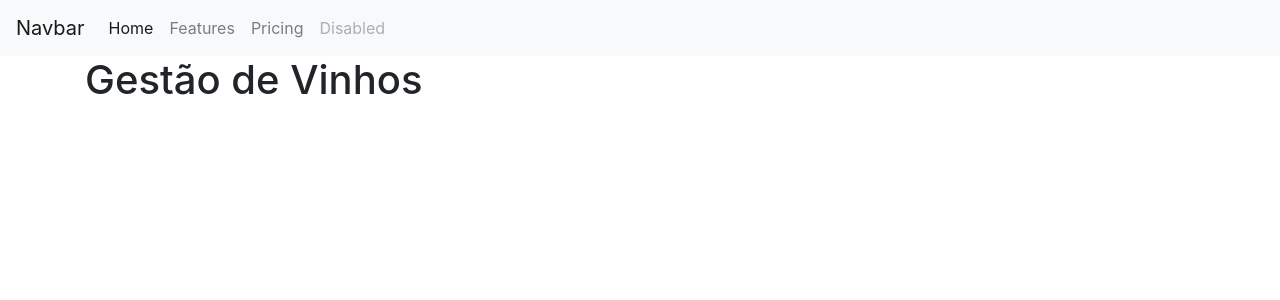
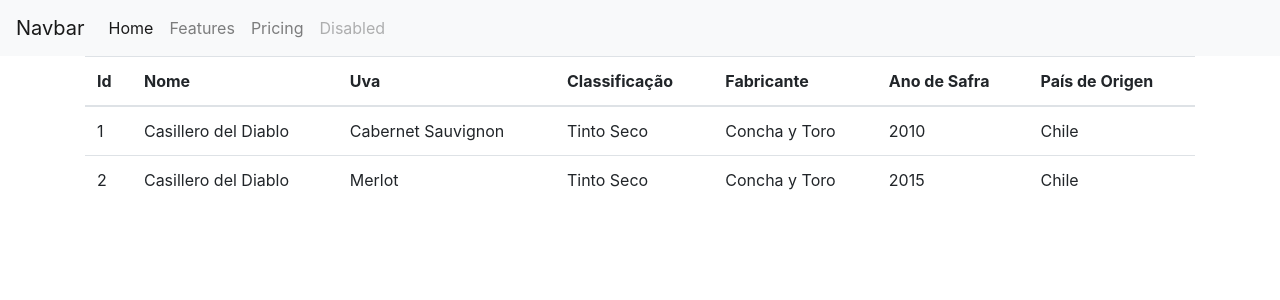
Before and after one commit to bognarjunior/gestao-vinhos, an Angular app: page / in a window 1280 px wide. Shown: the top 300 px of the page. Built offline with nearby package versions, Linux system fonts and the light colour scheme.

Commit message:
Listando Vinhos
Criando a listagem de vinhos

```diff
--- a/src/app/app.component.html
+++ b/src/app/app.component.html
@@ -21,7 +21,5 @@
   </div>
 </nav>
 <div class="body container">
-  <h1>
-    {{title}}
-  </h1>
+  <app-vinhos></app-vinhos>
 </div>
--- a/src/app/components/vinhos/vinhos.component.html
+++ b/src/app/components/vinhos/vinhos.component.html
@@ -1,3 +1,24 @@
-<p>
-  vinhos works!
-</p>
+<table class="table table-stripped table-hover">
+  <thead>
+    <tr>
+      <th>Id</th>
+      <th>Nome</th>
+      <th>Uva</th>
+      <th>Classificação</th>
+      <th>Fabricante</th>
+      <th>Ano de Safra</th>
+      <th>País de Origen</th>
+    </tr>
+  </thead>
+  <tbody>
+    <tr *ngFor="let vinho of vinhos">
+      <td>{{vinho.id}}</td>
+      <td>{{vinho.nome}}</td>
+      <td>{{vinho.uva}}</td>
+      <td>{{vinho.classificacao}}</td>
+      <td>{{vinho.fabricante}}</td>
+      <td>{{vinho.anoSafra}}</td>
+      <td>{{vinho.paisOrigen}}</td>
+    </tr>
+  </tbody>
+</table>
--- a/src/app/components/vinhos/vinhos.component.ts
+++ b/src/app/components/vinhos/vinhos.component.ts
@@ -12,17 +12,39 @@
   constructor() { }
 
   ngOnInit() {
-    this.vinhos.push();
+    this.vinhos = new Array<Vinho>();
+    this.vinhos.push(
+      this.criarVinho(
+        1,
+        'Casillero del Diablo',
+        'Cabernet Sauvignon',
+        'Tinto Seco',
+        'Concha y Toro',
+        2010,
+        'Chile'
+      )
+    );
+    this.vinhos.push(
+      this.criarVinho(
+        2,
+        'Casillero del Diablo',
+        'Merlot',
+        'Tinto Seco',
+        'Concha y Toro',
+        2015,
+        'Chile'
+      )
+    );
   }
 
   private criarVinho(
     id: number,
     nome: string,
+    uva: string,
     classificacao: string,
-    uva: string,
     fabricante: string,
+    anoSafra: number,
     paisOrigen: string,
-    anoSafra: number,
   ): Vinho {
 
     let vinho: Vinho = new Vinho();
@@ -31,8 +53,8 @@
     vinho.classificacao = classificacao ;
     vinho.uva = uva ;
     vinho.fabricante = fabricante ;
+    vinho.anoSafra = anoSafra ;
     vinho.paisOrigen = paisOrigen ;
-    vinho.anoSafra = anoSafra ;
     return vinho;
   }
 
--- a/src/app/models/vinho.ts
+++ b/src/app/models/vinho.ts
@@ -1,9 +1,9 @@
 export class Vinho {
   id: number;
   nome: string;
+  uva: string;
   classificacao: string;
-  uva: string;
   fabricante: string;
+  anoSafra: number;
   paisOrigen: string;
-  anoSafra: number;
 }
```
